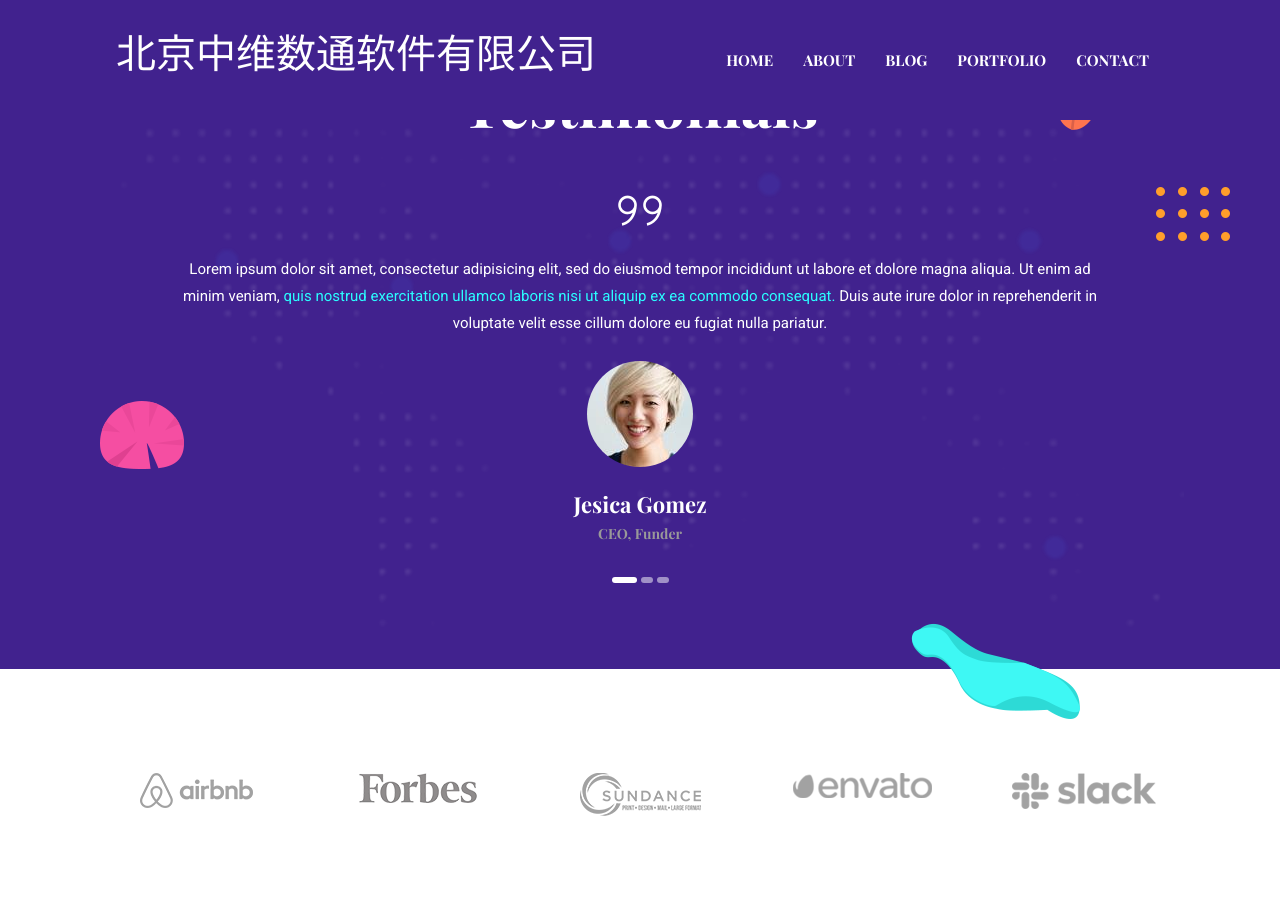
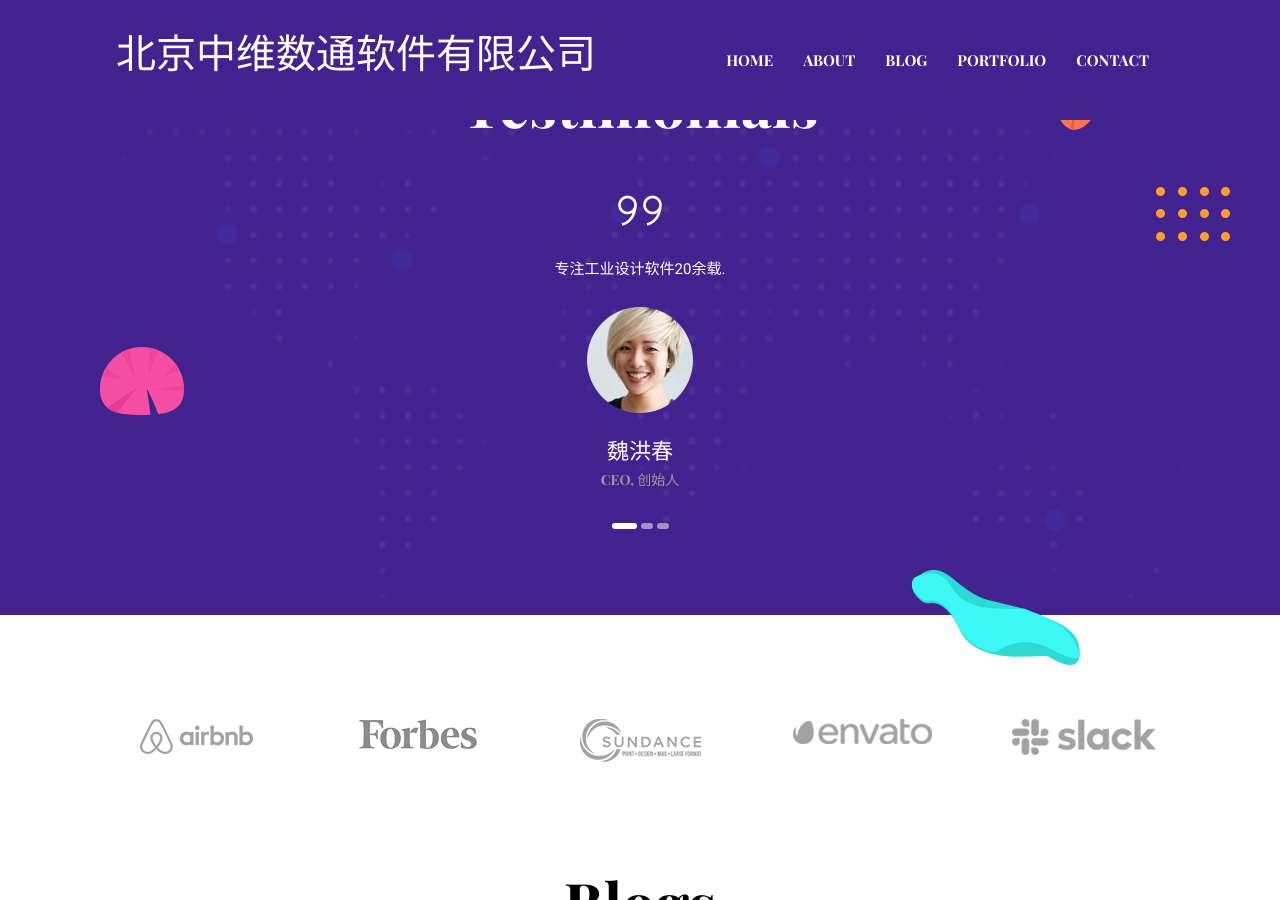
Before and after one commit to zwpim/zwpim.github.io, a Jekyll site: the page built from index.html, in a window 1280 px wide and 900 px high, scrolled down 5131 px. Built offline with Jekyll 4.4.1, drawn with Linux system fonts in a browser that asks for light colours.

Commit message:
Update settings.yml

```diff
--- a/_data/settings.yml
+++ b/_data/settings.yml
@@ -243,20 +243,20 @@ portfolio-items:
 # Testimonials Section
 
 testimonial-items:
-  - name: "Jesica Gomez"
+  - name: "魏洪春"
     image: "assets/images/testimonial/client-1.png"
-    designation : "CEO, Funder"
-    content : "Lorem ipsum dolor sit amet, consectetur adipisicing elit, sed do eiusmod tempor incididunt ut labore et dolore magna aliqua. Ut enim ad minim veniam, <strong>quis nostrud exercitation ullamco laboris nisi ut aliquip ex ea commodo consequat.</strong> Duis aute irure dolor in reprehenderit in voluptate velit esse cillum dolore eu fugiat nulla pariatur."
+    designation : "CEO, 创始人"
+    content : "专注工业设计软件20余载."
 
-  - name: "Jesica Gomez"
+  - name: "许博"
     image: "assets/images/testimonial/client-1.png"
-    designation: "CEO, Funder"
-    content: "Lorem ipsum dolor sit amet, consectetur adipisicing elit, sed do eiusmod tempor incididunt ut labore et dolore magna aliqua. Ut enim ad minim veniam, <strong>quis nostrud exercitation ullamco laboris nisi ut aliquip ex ea commodo consequat.</strong> Duis aute irure dolor in reprehenderit in voluptate velit esse cillum dolore eu fugiat nulla pariatur."
+    designation: "CTO, 联合创始人"
+    content: "专注三维软件开发15年，已带领团队完成30余款工业软件的设计与开发。"
 
-  - name: "Jesica Gomez"
+  - name: "黄少华"
     image: "assets/images/testimonial/client-1.png"
-    designation: "CEO, Funder"
-    content: "Lorem ipsum dolor sit amet, consectetur adipisicing elit, sed do eiusmod tempor incididunt ut labore et dolore magna aliqua. Ut enim ad minim veniam, <strong>quis nostrud exercitation ullamco laboris nisi ut aliquip ex ea commodo consequat.</strong> Duis aute irure dolor in reprehenderit in voluptate velit esse cillum dolore eu fugiat nulla pariatur."
+    designation: "CSO, 联合创始人"
+    content: ""
 
 
 #-------------------------------
@@ -296,5 +296,5 @@ client-slider-items:
 #-------------------------------
 # Contact Section
 
-contact-title: Contact Info
-contact-email: steve.fruits@email.com
+contact-title: 联系我们
+contact-email: zwst@zwpim.com
```
